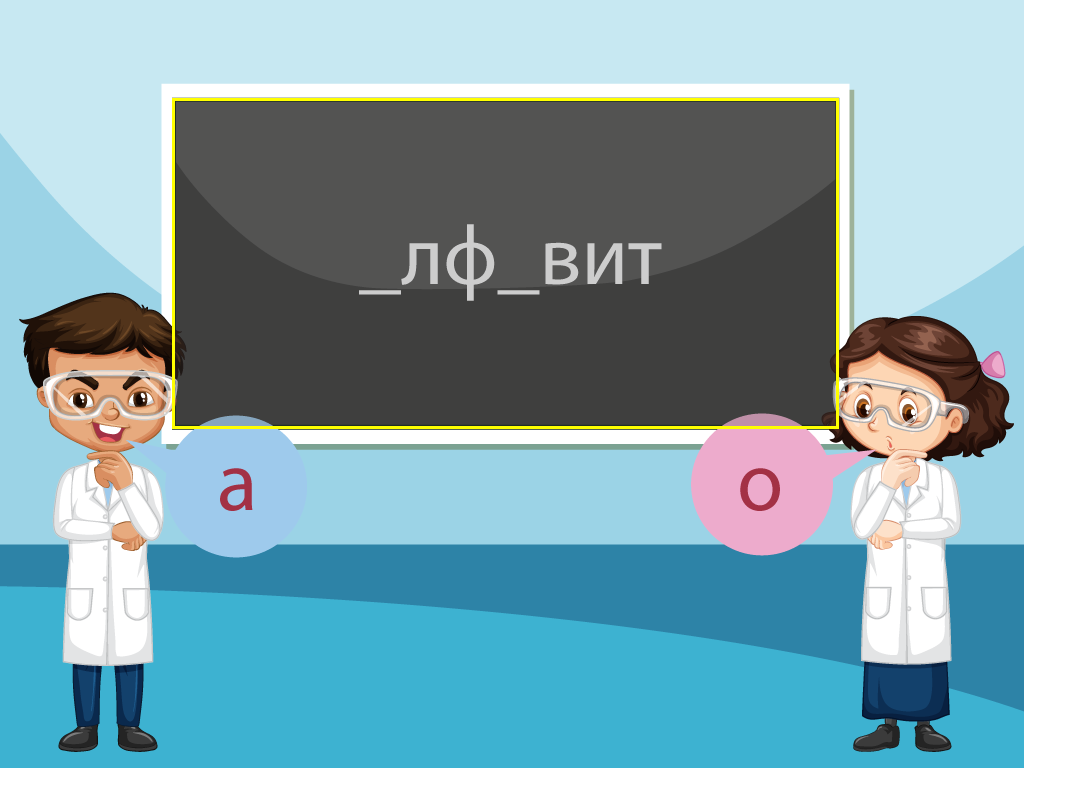
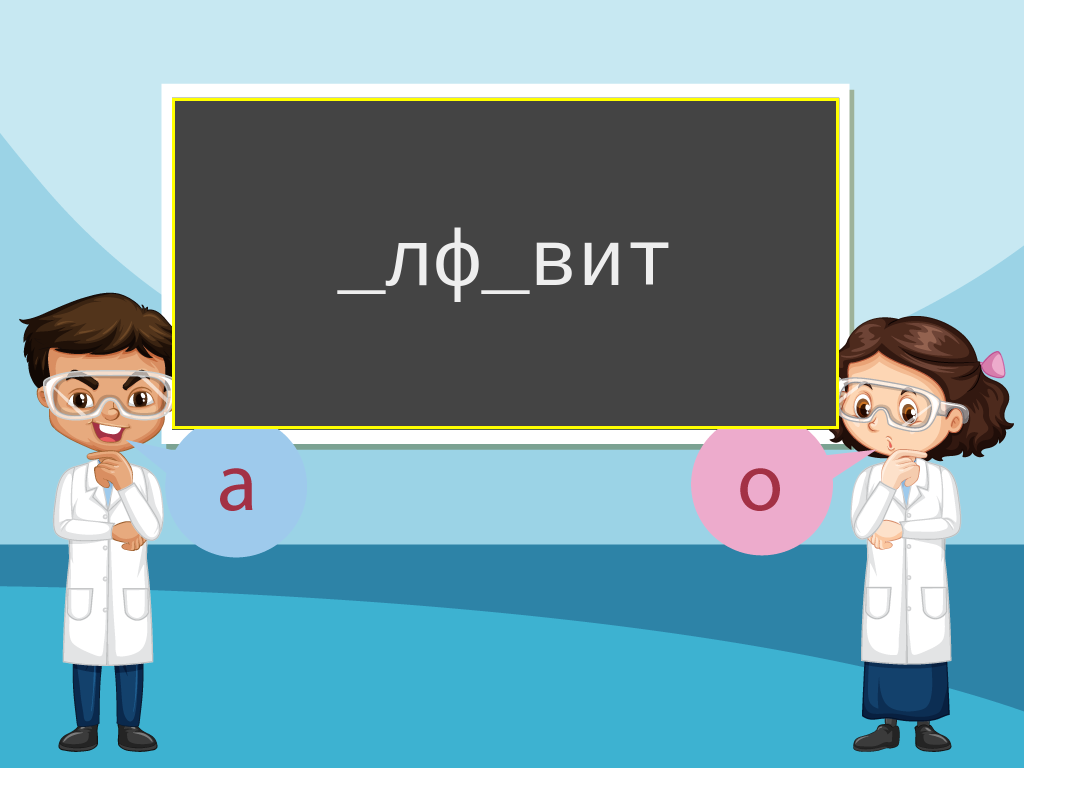
Before and after one commit to constf1/angular-freecell-demo, an Angular app: page / in a window 1280 px wide. Shown: the whole page, without its empty margins (0-1087 px from the left). Built offline with nearby package versions, Linux system fonts and the light colour scheme.

Commit message:
2 files modified

```diff
--- a/src/app/app.component.html
+++ b/src/app/app.component.html
@@ -1,3 +1,11 @@
 <div class="board">
-  <div class="word"></div>
+  <div class="word">
+    <span>_</span>
+    <span>л</span>
+    <span>ф</span>
+    <span>_</span>
+    <span>в</span>
+    <span>и</span>
+    <span>т</span>
+  </div>
 </div>
--- a/src/app/app.component.scss
+++ b/src/app/app.component.scss
@@ -6,7 +6,20 @@ div.word {
 
   width: 661px;
   height: 325px;
-  background-color: #4444;
+  background-color: #444;
+
+  font-family: 'Liberation Mono', monospace;
+  font-size: 80px;
+  color: #eee;
+
+  text-align: center;
+  display: flex;
+  justify-content: center;
+  align-items: center;
+
+  > span {
+    display: inline-block;
+  }
 }
 
 div.board {
```
